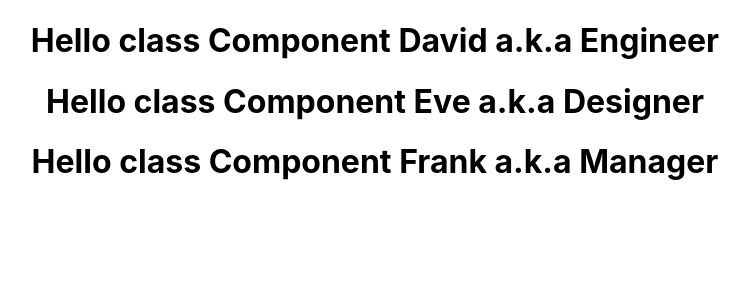
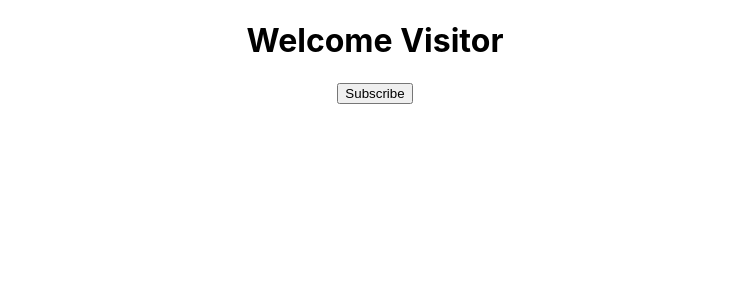
Before and after one commit to jayprakash6547/Revise-React, a React (Create React App) app in the folder hello-world/: page / in a window 1280 px wide. Shown: the top 300 px of the page, without its empty margins (265-1015 px from the left). Built offline with nearby package versions, Linux system fonts and the light colour scheme.

Commit message:
dynamic button through setState

```diff
--- a/hello-world/src/App.js
+++ b/hello-world/src/App.js
@@ -1,17 +1,21 @@
 import './App.css';
 import Greet from './component/Greet';
 import Hello from './component/Hello';
+import Message from './component/Message';
 import Welcome from './component/Welcome';
 
 function App() {
   return (
     <div className="App">
+
+
+      <Message/>
   {/* <Greet name="Alice" designation="Engineer"/>
   <Greet name="Bob" designation="Designer"/>
   <Greet name="Charlie" designation="Manager"/> */}
-  <Welcome name="David" designation="Engineer"/>
+  {/* <Welcome name="David" designation="Engineer"/>
   <Welcome name="Eve" designation="Designer"/>
-  <Welcome name="Frank" designation="Manager"/>
+  <Welcome name="Frank" designation="Manager"/> */}
   {/* <Hello/> */}
     </div>
   );
--- /dev/null
+++ b/hello-world/src/component/Message.js
@@ -0,0 +1,30 @@
+import React, { Component } from "react";
+
+class Message extends Component {
+  constructor() {
+    super();
+    this.state = {
+      message: `Welcome Visitor`
+    }
+  }
+  changeMessage(){
+    this.setState({
+        message: "Thank you for subscribing",
+    })
+  }
+  render() {
+    return (
+      <div>
+        <h1>{this.state.message}</h1>
+        <button
+          onClick={() =>
+            this.changeMessage()
+          }
+        >
+          Subscribe
+        </button>
+      </div>
+    );
+  }
+}
+export default Message;
```
